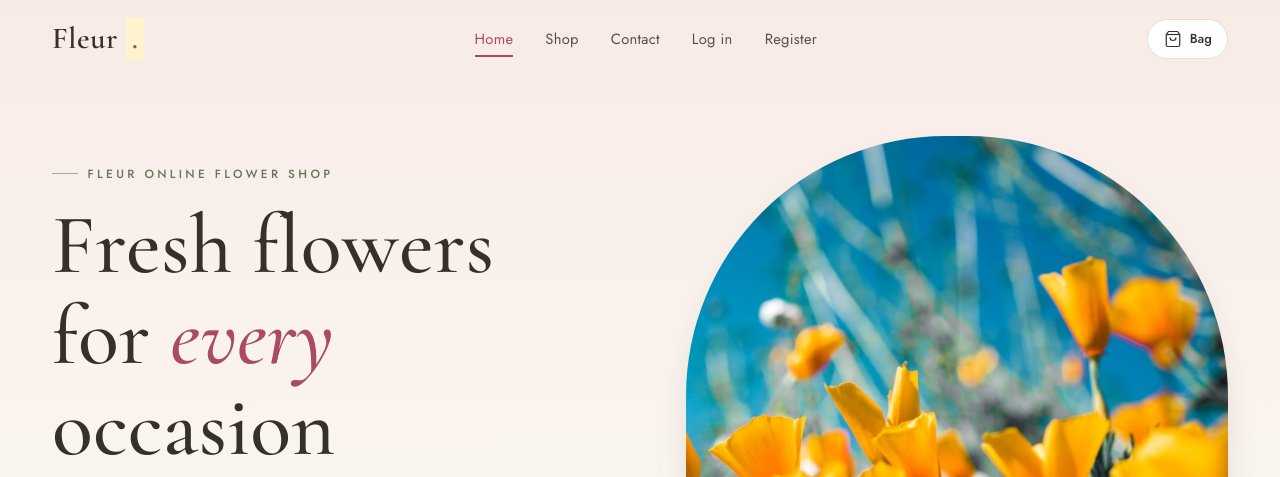
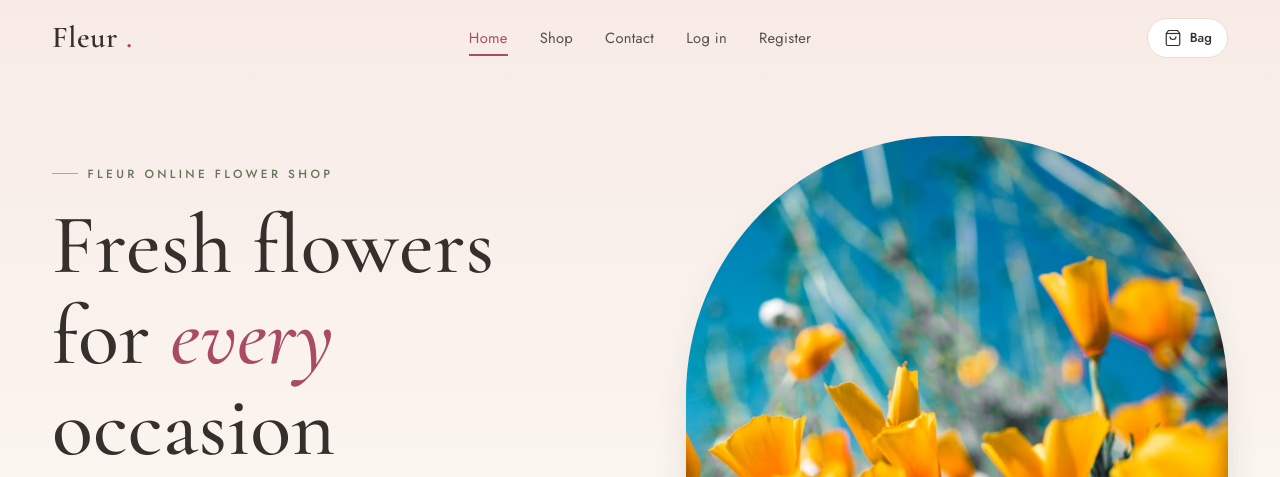
Before and after one commit to Are22u/CS486-Web-Application-Project, a PHP site: page /index.php in a window 1280 px wide. Shown: the top 477 px of the page. Run offline with PHP 8.4, Linux system fonts and the light colour scheme; data comes from the database, SQL or seed files in the repository; data that the repository does not hold is empty.

Commit message:
Remove Bootstrap's yellow highlight behind the logo dot

```diff
--- a/css/style.css
+++ b/css/style.css
@@ -1275,3 +1275,5 @@ a:hover { color: var(--rose-deep); }
 .product-facts { max-width: 420px; background: transparent; }
 .product-facts th { width: 40%; font-weight: 500; color: var(--stone); }
 .add-btn-lg { padding: .75rem 1.6rem; font-size: .95rem; }
+/* Logo dot: Bootstrap's .mark class adds a yellow highlight; keep only the rose colour */
+.nav-brand .mark, .footer-brand .mark { background: none; padding: 0; }
```
